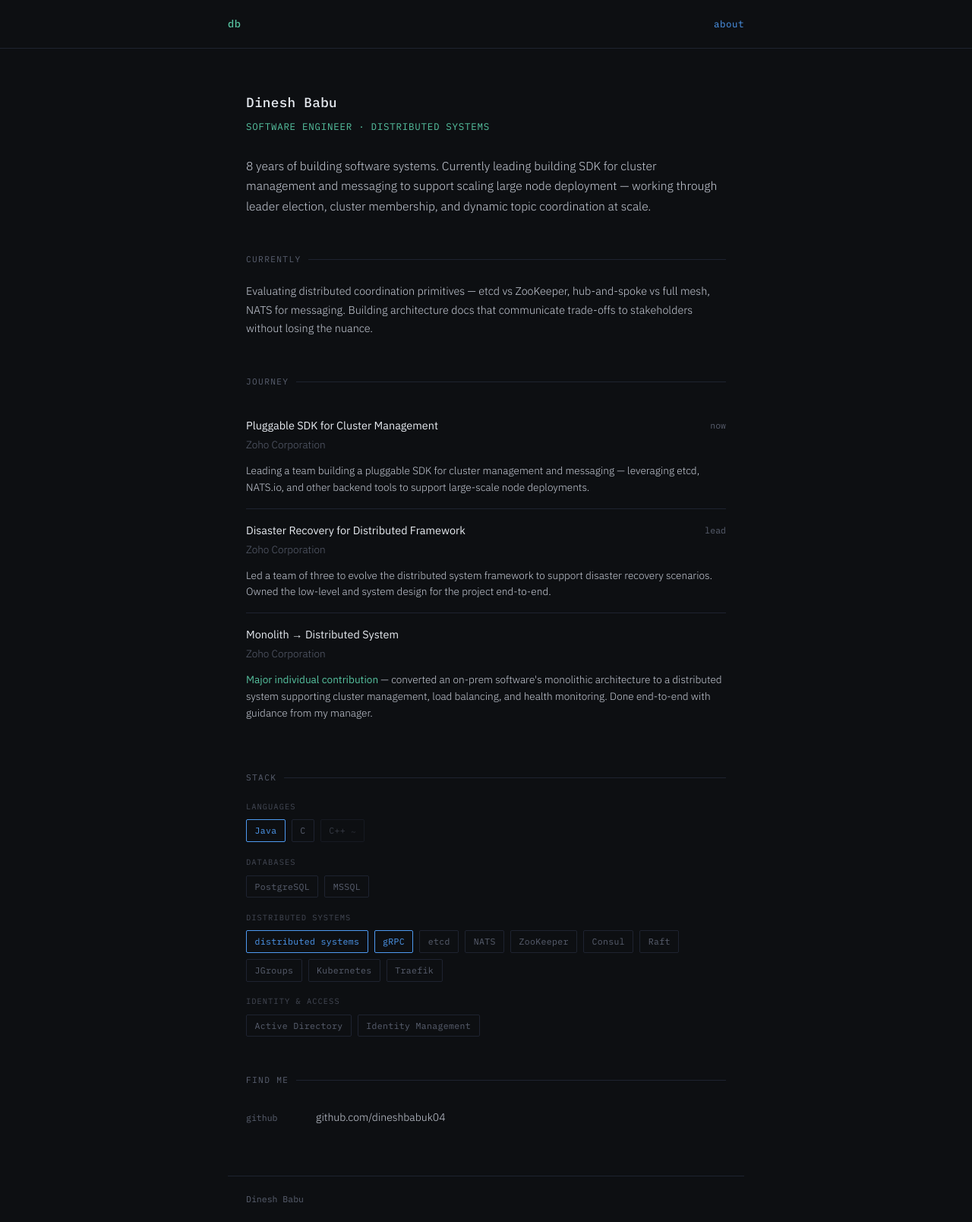
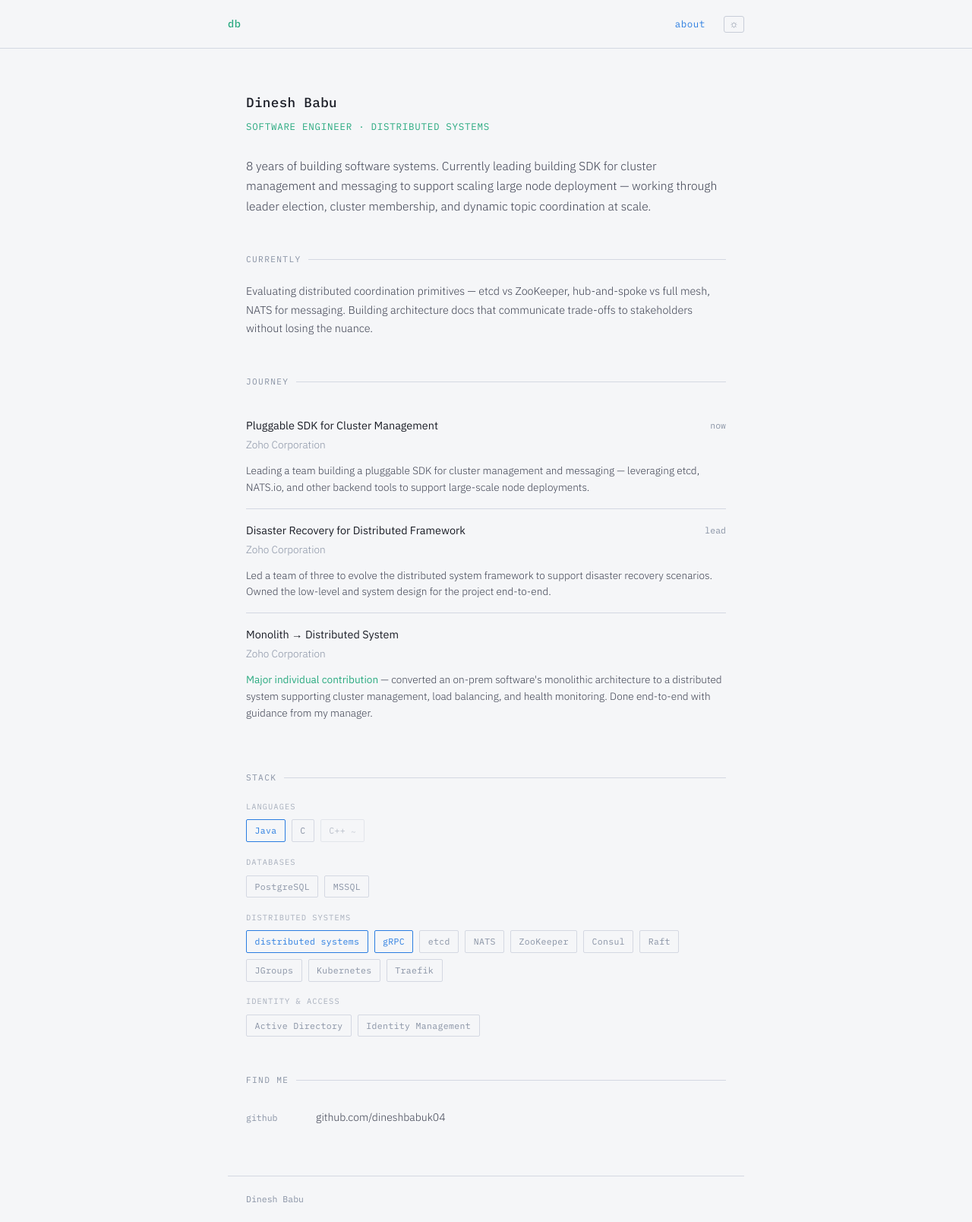
Before and after one commit to dineshbabuk04/dineshbabuk04.github.io, a Jekyll site: the page built from index.md, in a window 1280 px wide. Shown: the whole page at 76% size. Built offline with Jekyll 4.4.1, drawn with Linux system fonts in a browser that asks for light colours.

Commit message:
Add light/dark mode toggle with system preference auto-detection

```diff
--- a/_layouts/default.html
+++ b/_layouts/default.html
@@ -1,5 +1,6 @@
 <!DOCTYPE html>
 <html lang="en">
+
 <head>
   <meta charset="UTF-8" />
   <meta name="viewport" content="width=device-width, initial-scale=1.0" />
@@ -8,15 +9,30 @@
   {% seo %}
   <link rel="preconnect" href="https://fonts.googleapis.com" />
   <link rel="preconnect" href="https://fonts.gstatic.com" crossorigin />
-  <link href="https://fonts.googleapis.com/css2?family=IBM+Plex+Mono:wght@400;500&family=IBM+Plex+Sans:ital,wght@0,300;0,400;0,500;1,300&display=swap" rel="stylesheet" />
+  <link
+    href="https://fonts.googleapis.com/css2?family=IBM+Plex+Mono:wght@400;500&family=IBM+Plex+Sans:ital,wght@0,300;0,400;0,500;1,300&display=swap"
+    rel="stylesheet" />
   <link rel="stylesheet" href="{{ '/assets/css/main.css' | relative_url }}" />
+  <script>
+    (function () {
+      var stored = localStorage.getItem('theme');
+      var prefersDark = window.matchMedia('(prefers-color-scheme: dark)').matches;
+      var theme = stored || (prefersDark ? 'dark' : 'light');
+      document.documentElement.setAttribute('data-theme', theme);
+    })();
+  </script>
 </head>
+
 <body>
   <header class="site-header">
     <nav>
       <a href="{{ '/' | relative_url }}" class="nav-home">db</a>
       <div class="nav-links">
-        <a href="{{ '/' | relative_url }}" {% if page.url == '/' %}class="active"{% endif %}>about</a>
+        <a href="{{ '/' | relative_url }}" {% if page.url=='/' %}class="active" {% endif %}>about</a>
+        <button id="theme-toggle" class="theme-toggle" aria-label="Toggle theme" title="Toggle light/dark mode">
+          <span class="theme-icon theme-icon-dark">&#9790;</span>
+          <span class="theme-icon theme-icon-light">&#9788;</span>
+        </button>
       </div>
     </nav>
   </header>
@@ -28,10 +44,26 @@
   <footer class="site-footer">
     <span>{{ site.author.name }}</span>
     <div class="footer-links">
-      {% if site.author.github %}<a href="https://github.com/{{ site.author.github }}" target="_blank">github</a>{% endif %}
-      {% if site.author.linkedin %}<a href="https://linkedin.com/in/{{ site.author.linkedin }}" target="_blank">linkedin</a>{% endif %}
-      {% if site.author.twitter %}<a href="https://twitter.com/{{ site.author.twitter }}" target="_blank">twitter</a>{% endif %}
+      {% if site.author.github %}<a href="https://github.com/{{ site.author.github }}" target="_blank">github</a>{%
+      endif %}
+      {% if site.author.linkedin %}<a href="https://linkedin.com/in/{{ site.author.linkedin }}"
+        target="_blank">linkedin</a>{% endif %}
+      {% if site.author.twitter %}<a href="https://twitter.com/{{ site.author.twitter }}" target="_blank">twitter</a>{%
+      endif %}
     </div>
   </footer>
+
+  <script>
+    (function () {
+      var btn = document.getElementById('theme-toggle');
+      btn.addEventListener('click', function () {
+        var current = document.documentElement.getAttribute('data-theme');
+        var next = current === 'dark' ? 'light' : 'dark';
+        document.documentElement.setAttribute('data-theme', next);
+        localStorage.setItem('theme', next);
+      });
+    })();
+  </script>
 </body>
+
 </html>
--- a/assets/css/main.css
+++ b/assets/css/main.css
@@ -7,7 +7,9 @@
   padding: 0;
 }
 
-:root {
+/* ─── Themes ────────────────────────────────────────────────── */
+:root,
+[data-theme="dark"] {
   --bg: #0d0f12;
   --bg-2: #141720;
   --border: #1e2330;
@@ -20,6 +22,21 @@
   --sans: 'IBM Plex Sans', sans-serif;
   --max-w: 680px;
   --gutter: 1.5rem;
+  --toggle-bg: transparent;
+  --toggle-border: #2a3040;
+}
+
+[data-theme="light"] {
+  --bg: #f5f6f8;
+  --bg-2: #eceef2;
+  --border: #d4d8e2;
+  --text: #3c4050;
+  --text-dim: #8892a4;
+  --text-head: #1a1d26;
+  --accent: #2a7de1;
+  --accent-2: #2aaa80;
+  --toggle-bg: transparent;
+  --toggle-border: #c8cdd8;
 }
 
 html {
@@ -96,6 +113,43 @@ a:hover {
 
 .nav-links a.active {
   color: var(--accent);
+}
+
+/* ─── Theme Toggle ─────────────────────────────────────────── */
+.theme-toggle {
+  background: none;
+  border: 1px solid var(--toggle-border);
+  border-radius: 3px;
+  color: var(--text-dim);
+  cursor: pointer;
+  font-size: 0.85rem;
+  line-height: 1;
+  padding: 0.2rem 0.4rem;
+  transition: color 0.15s, border-color 0.15s;
+  display: flex;
+  align-items: center;
+}
+
+.theme-toggle:hover {
+  color: var(--text-head);
+  border-color: var(--text-dim);
+}
+
+/* Show moon icon in dark mode, sun icon in light mode */
+[data-theme="dark"] .theme-icon-light {
+  display: none;
+}
+
+[data-theme="dark"] .theme-icon-dark {
+  display: inline;
+}
+
+[data-theme="light"] .theme-icon-dark {
+  display: none;
+}
+
+[data-theme="light"] .theme-icon-light {
+  display: inline;
 }
 
 /* ─── Main ─────────────────────────────────────────────────── */
```
